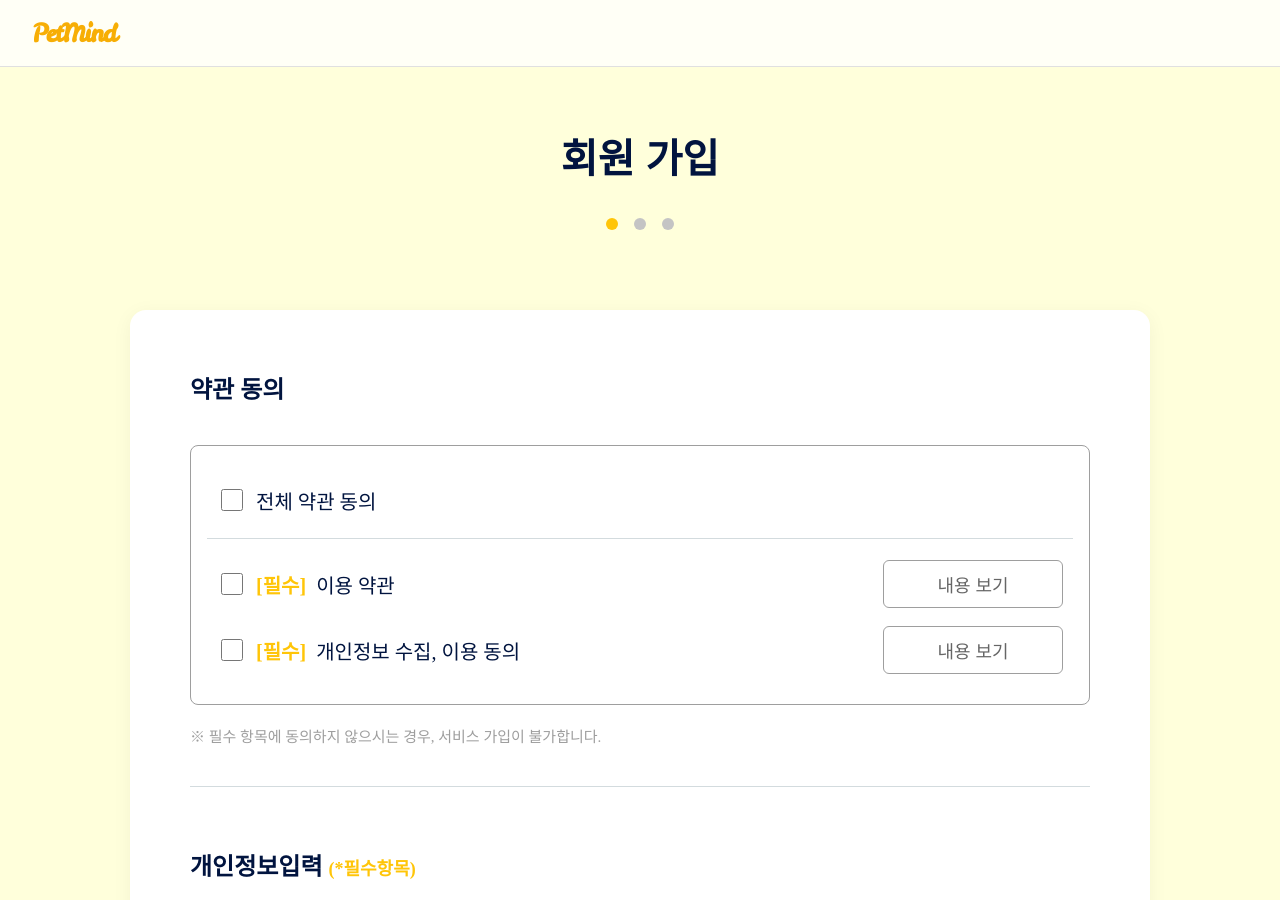
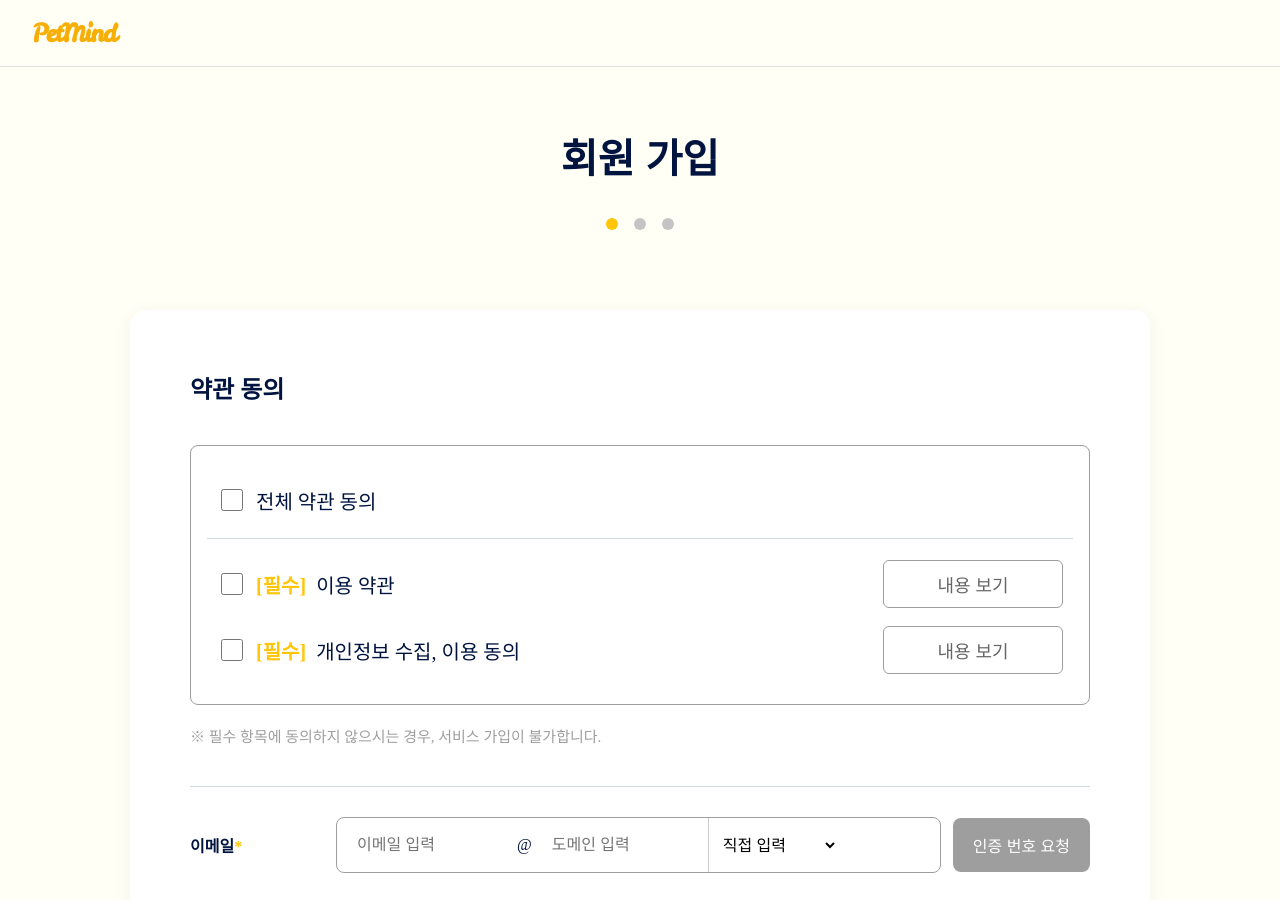
Before and after one commit to daainn/PetMind, a Django app: page /join/ in a window 1280 px wide. Shown: the top 900 px of the page. Run offline with Django 5.2, Linux system fonts and the light colour scheme; parts of the project's set-up code (start-up, migrations or seed data) failed here and were passed over; some web fonts are replaced.

Commit message:
fix: join logic

```diff
--- a/web/petmind/urls.py
+++ b/web/petmind/urls.py
@@ -20,7 +20,5 @@ from django.urls import path, include
 urlpatterns = [
     path('admin/', admin.site.urls),
     path('', include('user.urls')),
-    # path('', include('chat.urls')),
-    # path('chat/', include(('chat.urls', 'chat'), namespace='chat')),  # <- 이 부분이 중요!
     path('chat/', include('chat.urls', namespace='chat'))
 ]
--- a/web/static/css/chat_header.css
+++ b/web/static/css/chat_header.css
@@ -1,6 +1,6 @@
 .chat-header {
   width: 100%;
-  background-color: #FFFFDB;
+  background-color: #FFFFF6;
   border-bottom: 1px solid #e0e0e0;
   padding: 12px 24px;
   box-sizing: border-box;
@@ -53,7 +53,7 @@ flex-direction: column;
 position: absolute;
 right: 0;
 top: calc(100% + 10px);
-background-color: #FFFFDB;
+background-color: #FFFFF6;
 border: 1px solid #9e9e9e;
 border-radius: 10px;
 box-shadow: 0 4px 8px rgba(0, 0, 0, 0.05);
--- a/web/static/css/chat_talk.css
+++ b/web/static/css/chat_talk.css
@@ -2,7 +2,7 @@
   display: flex;
   flex-direction: column;
   min-height: 100vh;
-  background-color: #FFFFDB;
+  background-color: #FFFFF6;
   font-family: 'Spoqa Han Sans Neo', sans-serif;
 }
 
--- a/web/static/css/petmind-chat.css
+++ b/web/static/css/petmind-chat.css
@@ -9,7 +9,7 @@ html, body {
   margin: 0;
   overflow: hidden; /* ✅ 스크롤 제거 */
   font-family: 'Spoqa Han Sans', sans-serif;
-  background-color: #FFFFDB;
+  background-color: #FFFFF6;
 }
 
 .welcome-container {
--- a/web/static/css/petmind-info.css
+++ b/web/static/css/petmind-info.css
@@ -2,7 +2,7 @@
 body {
     width: 100%;
     margin: 0;
-    background-color: #FFFFDB;
+    background-color: #FFFFF6;
     font-family: 'Spoqa Han Sans Neo', sans-serif;
     font-size: 21px;
     color: #01143F;
--- a/web/static/css/petmind-join.css
+++ b/web/static/css/petmind-join.css
@@ -1,6 +1,6 @@
 body {
   font-family: 'Spoqa Han Sans Neo', 'sans-serif';
-  background-color: #FFFFDB;
+  background-color: #FFFFF6;
   margin: 0;
   padding: 0;
 }
@@ -108,11 +108,14 @@ body {
   background-color: #f9f9f9;
 }
 
-.input-area {
-  margin-top: 60px;
+
+.input-group {
+  display: flex;
+  align-items: flex-start;
+  gap: 16px;
+  margin-top: 30px;
 }
 
-.input-group,
 .password-group {
   display: flex;
   align-items: flex-start;
@@ -120,7 +123,24 @@ body {
   margin-top: 30px;
 }
 
-.input-group label,
+.email-field-wrapper {
+  flex: 1;
+  display: flex;
+  flex-direction: column;
+  gap: 12px;
+}
+
+
+.input-group label {
+  flex: 0 0 120px;
+  font-weight: bold;
+  margin-top: 16px;
+  color: #01143F;
+  margin-right: 10px;
+  text-align: left;
+  margin-top: 16px;
+}
+
 .password-group label {
   flex: 0 0 120px;
   font-size: 18px;
@@ -131,15 +151,22 @@ body {
   margin-top: 16px;
 }
 
+.email-flex-wrap {
+  display: flex;
+  align-items: center;
+  gap: 12px;
+}
+
 .email-combined {
   display: flex;
   align-items: center;
-  flex: 1;
   border: 1px solid #9e9e9e;
   border-radius: 8px;
-  overflow: hidden;
   background: white;
-  position: relative;
+  padding: 0 12px;
+  gap: 8px;
+  flex: 1;
+  height: 54px;
 }
 
 .email-combined.error {
@@ -148,41 +175,32 @@ body {
 
 .email-combined input[type="text"] {
   border: none;
-  padding: 16px 16px 16px 40px;
-  font-size: 18px;
-  flex: 1;
+  font-size: 16px;
   outline: none;
-  color: #01143F;
-  background-image: url('/static/img/icon-user.svg');
-  background-repeat: no-repeat;
-  background-position: 12px center;
-  background-size: 20px;
+  width: 140px;
+  background: none;
+  padding: 0 8px;
+  height: 100%;
 }
 
 .email-combined .at {
-  padding: 0 8px;
+  padding: 0 4px;
   color: #01143F;
-  font-size: 18px;
+  font-size: 16px;
 }
-
 .email-combined select {
-  border-left: 1px solid #9e9e9e;
-  padding: 16px;
-  font-size: 18px;
-  background-color: white;
-  color: #01143F;
   border: none;
+  font-size: 16px;
+  min-width: 130px;
+  background: white;
   outline: none;
-  min-width: 130px;
-  z-index: 1;
-}
-
-.email-error-icon {
-  display: none !important;  /* 아예 숨김 처리 */
+  border-left: 1px solid #ccc;
+  padding: 0 10px;
+  height: 100%;
 }
 
 #email-error {
-  margin-left: 145px; /* label width와 동일하게 */
+  margin-left: 145px;
   font-size: 14px;
   margin-top: 6px;
   margin-bottom: 0;
@@ -219,7 +237,7 @@ body {
 
 .password-error-icon {
   position: absolute;
-  right: 12px; /* 약간 여유를 줘서 padding과 겹치지 않게 */
+  right: 12px;
   top: 20%;
   width: 14px;
   height: 14px;
@@ -282,6 +300,52 @@ body {
   color: #9e9e9e;
 }
 
+
+.btn-auth-request {
+  height: 54px;
+  padding: 0 20px;
+  background-color: #9e9e9e;
+  color: white;
+  font-size: 16px;
+  border-radius: 8px;
+  border: none;
+  cursor: pointer;
+}
+
+.btn-auth-request:hover {
+  background-color: #7a7a7a;
+}
+
+
+.auth-code-wrap {
+  display: flex;
+  gap: 12px;
+  align-items: center;
+}
+
+.auth-input {
+  height: 54px;
+  width: 180px;
+  padding: 0 16px;
+  font-size: 16px;
+  border-radius: 8px;
+  border: 1px solid #C4C4C4;
+}
+
+.btn-auth-check {
+  height: 54px;
+  padding: 0 20px;
+  background-color: #FFC508;
+  color: white;
+  font-size: 16px;
+  border-radius: 8px;
+  border: none;
+  cursor: pointer;
+}
+.btn-auth-check:hover {
+  background-color: #e4b109;
+}
+
 .btn-cancel:hover {
   background-color: #f5f5f5;
 }
@@ -321,6 +385,7 @@ select.error {
   color: #FA5252 !important;
   margin-bottom: 7px;
 }
+
 
 
 
@@ -533,3 +598,26 @@ select.error {
 .btn-join-login:hover {
   background-color: #f5f5f5;
 }
+
+.email-auth-wrapper {
+  display: flex;
+  flex-direction: column;
+  gap: 12px;
+  flex: 1;
+}
+
+.auth-box {
+  display: flex;
+  gap: 10px;
+  margin-top: 8px;
+}
+
+.input-auth-code {
+  flex: 1;
+  padding: 14px;
+  font-size: 16px;
+  border: 1px solid #C4C4C4;
+  border-radius: 8px;
+  color: #01143F;
+  box-sizing: border-box;
+}
--- a/web/static/css/petmind-login.css
+++ b/web/static/css/petmind-login.css
@@ -3,7 +3,7 @@
 body {
     margin: 0;
     font-family: 'Spoqa Han Sans', sans-serif;
-    background-color: white;
+    background-color: #FFFFF6;
     height: 100vh;
     display: flex;
     align-items: stretch;
--- a/web/static/css/petmind-search.css
+++ b/web/static/css/petmind-search.css
@@ -1,6 +1,6 @@
 body {
   margin: 0;
-  background-color: #FFFFDB;
+  background-color: #FFFFF6;
   font-family: 'Spoqa Han Sans Neo', sans-serif;
 }
 
--- a/web/templates/user/home_01.html
+++ b/web/templates/user/home_01.html
@@ -64,5 +64,4 @@
     </div>
   </div>
 </body>
-
 </html>
--- a/web/templates/user/join_01.html
+++ b/web/templates/user/join_01.html
@@ -54,26 +54,34 @@
       <div class="line"></div>
 
       <!-- 개인정보 입력 -->
-      <div class="input-area">
-        <div class="section-title">개인정보입력 <span style="color:#FFC508; font-size:18px;">(*필수항목)</span></div>
+     <div class="input-group">
+        <label for="email_id">이메일<span style="color:#FFC508;">*</span></label>
 
-        <div class="input-group email-group">
-          <label for="email_id" id="email-label">이메일<span style="color:#FFC508;">*</span></label>
+        <div class="email-field-wrapper">
+          <div class="email-flex-wrap">
             <div class="email-combined" id="email-combined">
               <input type="text" name="email_id" id="email_id" placeholder="이메일 입력" />
               <span class="at">@</span>
-            <input type="text" name="email_domain" id="email_domain" placeholder="petmind.com" />
-            <select id="domain_selector">
+              <input type="text" name="email_domain" id="email_domain" placeholder="도메인 입력" />
+              <select id="domain_selector" onchange="setEmailDomain(this.value)">
                 <option value="">직접 입력</option>
+                <option value="gmail.com">gmail.com</option>
                 <option value="naver.com">naver.com</option>
-              <option value="gmail.com">gmail.com</option>
-              <option value="hanmail.net">hanmail.net</option>
-              <option value="nate.com">nate.com</option>
               </select>
-            <div class="email-error-icon" id="email-error-icon" style="display: none;"></div>
+            </div>
+            <button type="button" class="btn-auth-request">인증 번호 요청</button>
+          </div>
+
+          <div class="auth-code-wrap" style="display: none;">
+            <input type="text" class="auth-input" placeholder="인증번호 입력" />
+            <button type="button" class="btn-auth-check">인증 번호 확인</button>
           </div>
         </div>
+      </div>
+
+
       <p class="helper-text error-message" id="email-error"></p>
+
 
         <div class="password-group">
           <label for="password" id="password-label">비밀번호<span style="color:#FFC508;">*</span></label>
@@ -97,7 +105,6 @@
 
   <!-- ✅ SCRIPT -->
 <script>
-    // 전역에 선언 (select에서 호출 가능해야 함)
   function setEmailDomain(value) {
     const emailDomainInput = document.getElementById('email_domain');
     if (value !== '') {
@@ -127,6 +134,8 @@
     const emailCombined = document.getElementById('email-combined');
     const domainSelector = document.getElementById('domain_selector');
     const form = document.getElementById('joinForm');
+    const authRequestBtn = document.querySelector('.btn-auth-request');
+    const authCodeWrap = document.querySelector('.auth-code-wrap');
 
     const emailPattern = /^[a-z0-9]{5,20}$/;
     const passwordPattern = /^(?=.*[A-Za-z])(?=.*\d|[^A-Za-z\d])(?=.{8,16}).*$/;
@@ -156,22 +165,22 @@
       password.classList.remove('error');
       emailError.textContent = '';
       passwordError.textContent = '';
-        emailIcon.style.display = 'none';
-        passwordIcon.style.display = 'none';
+      if (emailIcon) emailIcon.style.display = 'none';
+      if (passwordIcon) passwordIcon.style.display = 'none';
 
       if (!emailPattern.test(emailValue)) {
         emailError.textContent = '※ 영문 소문자, 숫자를 혼용하여 5~20자 입력해주세요';
         emailId.classList.add('error');
         emailDomain.classList.add('error');
         emailCombined.classList.add('error');
-          emailIcon.style.display = 'block';
+        if (emailIcon) emailIcon.style.display = 'block';
         isValid = false;
       }
 
       if (!passwordPattern.test(passwordValue)) {
         passwordError.textContent = '※ 영문 대/소문자, 숫자, 특수문자를 2종류 혼합하여 8~16자 입력해주세요';
         password.classList.add('error');
-          passwordIcon.style.display = 'block';
+        if (passwordIcon) passwordIcon.style.display = 'block';
         isValid = false;
       }
 
@@ -191,8 +200,37 @@
       }
     });
 
-      emailId.addEventListener('input', validateInputs);
-      password.addEventListener('input', validateInputs);
+    // 인증 요청 버튼 클릭 이벤트
+    authRequestBtn.addEventListener('click', function () {
+      const email = `${emailId.value}@${emailDomain.value}`;
+      const emailRegex = /^[a-zA-Z0-9._%+-]+@[a-z0-9.-]+\.[a-z]{2,}$/;
+
+      if (!emailRegex.test(email)) {
+        alert('유효한 이메일을 입력해주세요.');
+        return;
+      }
+
+      fetch('/join/email/send-auth-code/', {
+        method: 'POST',
+        headers: { 'Content-Type': 'application/json' },
+        body: JSON.stringify({ email })
+      })
+        .then(res => res.json())
+        .then(data => {
+          if (data.success) {
+            authCodeWrap.style.display = 'flex';
+            authCodeWrap.style.flexDirection = 'row';
+            authCodeWrap.style.alignItems = 'center';
+            alert('인증번호가 전송되었습니다.');
+          } else {
+            alert(data.message || '인증번호 전송에 실패했습니다.');
+          }
+        })
+        .catch(err => {
+          console.error(err);
+          alert('오류가 발생했습니다.');
+        });
+    });
   });
 </script>
 </body>
--- a/web/user/urls.py
+++ b/web/user/urls.py
@@ -19,7 +19,7 @@ urlpatterns = [
     path('join/popup_service', views.join_terms_service, name='join_terms_service'),
     path('join/popup_privacy', views.join_terms_privacy, name='join_terms_privacy'),
     path('join/email', views.join_user_email_form, name='join_02'),
-    path('join/email/certification', views.join_user_email_certification, name='join_03'),
+    path('join/email/send-auth-code/', views.send_auth_code, name='send_auth_code'),
+
     path('join/complete/', views.join_user_complete, name='join_04'),
-
 ]
--- a/web/user/views.py
+++ b/web/user/views.py
@@ -13,6 +13,9 @@ from django.core.validators import validate_email
 from django.core.exceptions import ValidationError
 from django.contrib.auth.hashers import make_password, check_password
 from django.conf import settings
+from django.views.decorators.csrf import csrf_exempt
+from django.http import JsonResponse
+import json
 
 def home(request):
     if request.method == 'POST':
@@ -73,7 +76,6 @@ def get_or_create_user(request):
     user = User.objects.create(email=temp_email, password="guest_password")
     return user, False
 
-
 def info_cancel(request):
     messages.info(request, "입력이 취소되었습니다.")
     return redirect("user:home")
@@ -82,95 +84,9 @@ def join_user_form(request):
     return render(request, 'user/join_01.html')
 
 def join_user_email_form(request):
-    if request.method == 'POST':
-        email_id = request.POST.get('email_id')
-        email_domain = request.POST.get('email_domain')
-        password = request.POST.get('password')
-        full_email = f"{email_id}@{email_domain}"
-
-        try:
-            validate_email(full_email)
-        except ValidationError:
-            messages.error(request, '유효하지 않은 이메일 형식입니다.')
-            return redirect('user:join_01')
-
-        if User.objects.filter(email=full_email).exists():
-            messages.error(request, '이미 등록된 이메일입니다.')
-            return redirect('user:join_01')
-
-        if not re.match(r'^(?=.*[A-Za-z])(?=.*\d|[^A-Za-z\d])(?=.{8,16}).*$', password):
-            messages.error(request, '비밀번호 형식이 올바르지 않습니다.')
-            return redirect('user:join_01')
-
-        auth_code = str(random.randint(10000, 99999))
-        request.session['user_email'] = full_email
-        request.session['user_password'] = password
-        request.session['auth_code'] = auth_code
-
-        subject = "[PetMind] 이메일 인증번호 안내"
-        from_email = settings.DEFAULT_FROM_EMAIL
-        to_email = [full_email]
-        verification_link = "http://localhost:8080/join/email/certification"
-
-        html_content = render_to_string('email_verification.html', {
-            'verification_code': auth_code,
-            'verification_link': verification_link
-        })
-
-        email = EmailMultiAlternatives(subject, '', from_email, to_email)
-        email.attach_alternative(html_content, "text/html")
-        email.send()
-
-        return redirect('user:join_03')
-
     return redirect('user:join_01')
 
 def join_user_email_certification(request):
-    if request.method == 'POST':
-        user_input = request.POST.get('auth_code')
-        session_code = request.session.get('auth_code')
-        email = request.session.get('user_email')
-        password = request.session.get('user_password')
-
-        if not email or not password or not session_code:
-            messages.error(request, '세션이 만료되었습니다. 다시 회원가입을 진행해주세요.')
-            return redirect('user:join_01')
-
-        if user_input != session_code:
-            return render(request, 'user/join_03.html', {
-                'error': '❌ 인증번호가 일치하지 않습니다. 다시 입력해주세요.'
-            })
-
-        try:
-            validate_email(email)
-        except ValidationError:
-            return render(request, 'user/join_03.html', {
-                'error': '❌ 유효하지 않은 이메일 형식입니다.'
-            })
-
-        if User.objects.filter(email=email).exists():
-            return render(request, 'user/join_03.html', {
-                'error': '❌ 이미 등록된 이메일입니다. 로그인 또는 비밀번호 찾기를 이용해주세요.'
-            })
-
-        if not re.match(r'^(?=.*[A-Za-z])(?=.*\d|[^A-Za-z\d])(?=.{8,16}).*$', password):
-            return render(request, 'user/join_03.html', {
-                'error': '❌ 비밀번호는 영문자와 숫자 또는 특수문자를 포함한 8~16자여야 합니다.'
-            })
-
-        try:
-            hashed_pw = make_password(password)
-            user = User(email=email, password=hashed_pw, is_verified=True)
-            user.save()
-        except Exception as e:
-            return render(request, 'user/join_03.html', {
-                'error': f'❌ 회원가입에 실패했습니다. 관리자에게 문의해주세요. ({str(e)})'
-            })
-
-        response = redirect('user:join_04')
-        request.session.flush()
-        return response
-
     return render(request, 'user/join_03.html', {
         'error': '❗ 인증 절차를 완료하려면 인증번호를 입력해주세요.'
     })
@@ -183,3 +99,35 @@ def join_terms_service(request):
 
 def join_user_complete(request):
     return render(request, 'user/join_04.html')
+
+@csrf_exempt
+def send_auth_code(request):
+    if request.method == 'POST':
+        try:
+            data = json.loads(request.body)
+            email = data.get('email')
+            if not email:
+                return JsonResponse({'success': False, 'message': '이메일이 없습니다.'}, status=400)
+
+            auth_code = str(random.randint(10000, 99999))
+            request.session['auth_code'] = auth_code
+            request.session['user_email'] = email
+
+            subject = "[PetMind] 이메일 인증번호 안내"
+            from_email = settings.DEFAULT_FROM_EMAIL
+            to_email = [email]
+
+            html_content = render_to_string('email_verification.html', {
+                'verification_code': auth_code
+            })
+
+            email_message = EmailMultiAlternatives(subject, '', from_email, to_email)
+            email_message.attach_alternative(html_content, "text/html")
+            email_message.send()
+
+            return JsonResponse({'success': True})
+        except Exception as e:
+            print(f"[ERROR] {e}")
+            return JsonResponse({'success': False, 'message': '서버 오류'}, status=500)
+
+    return JsonResponse({'success': False, 'message': '잘못된 요청'}, status=405)
```
Lines whose indentation alone changed are shown as unchanged.
